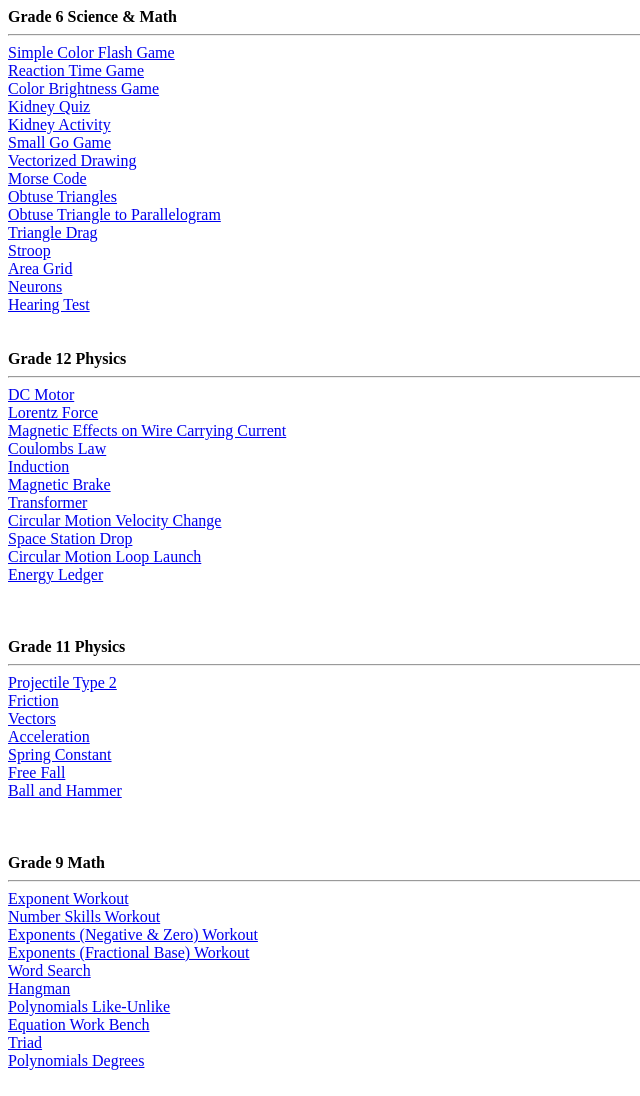
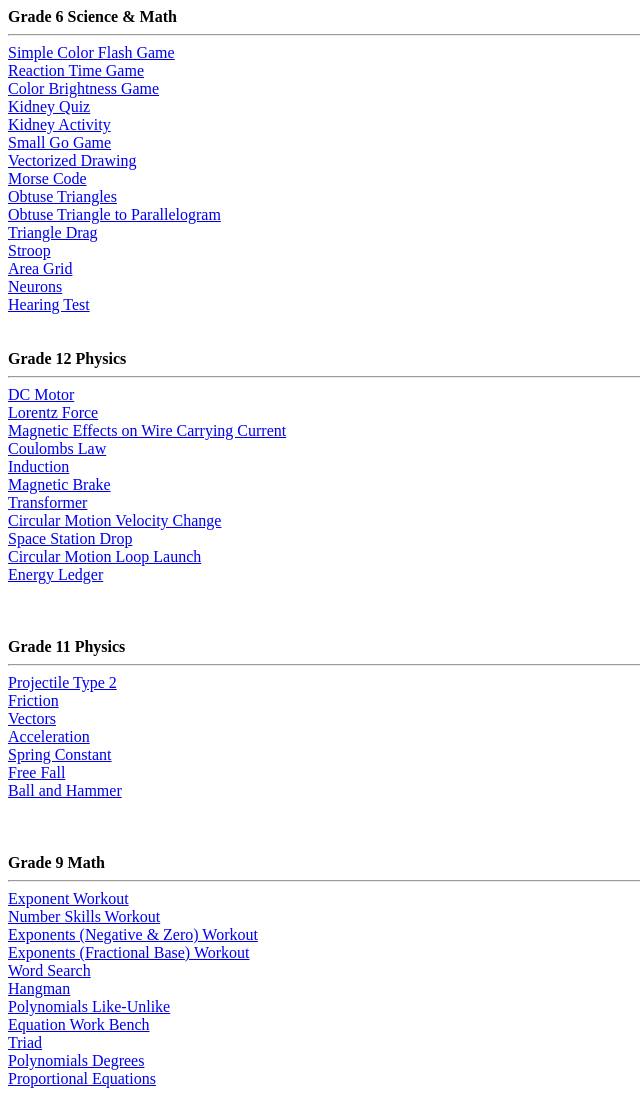
Before and after one commit to perbrown/perbrown.github.io, a plain HTML site: page index.html in a window 1280 px wide. Shown: the whole page, without its empty margins (0-640 px from the left). Drawn offline with Linux system fonts and the light colour scheme.

Commit message:
Add link to Proportional Equations page

```diff
--- a/index.html
+++ b/index.html
@@ -48,3 +48,4 @@
 <a href='EquationWorkBench.html'>Equation Work Bench</a><br/>
 <a href='Triad.html'>Triad</a><br/>
 <a href='Polynomials_Degrees.html'>Polynomials Degrees</a><br/>
+<a href='ProportionalTrueFalse.html'>Proportional Equations</a><br/>
```
